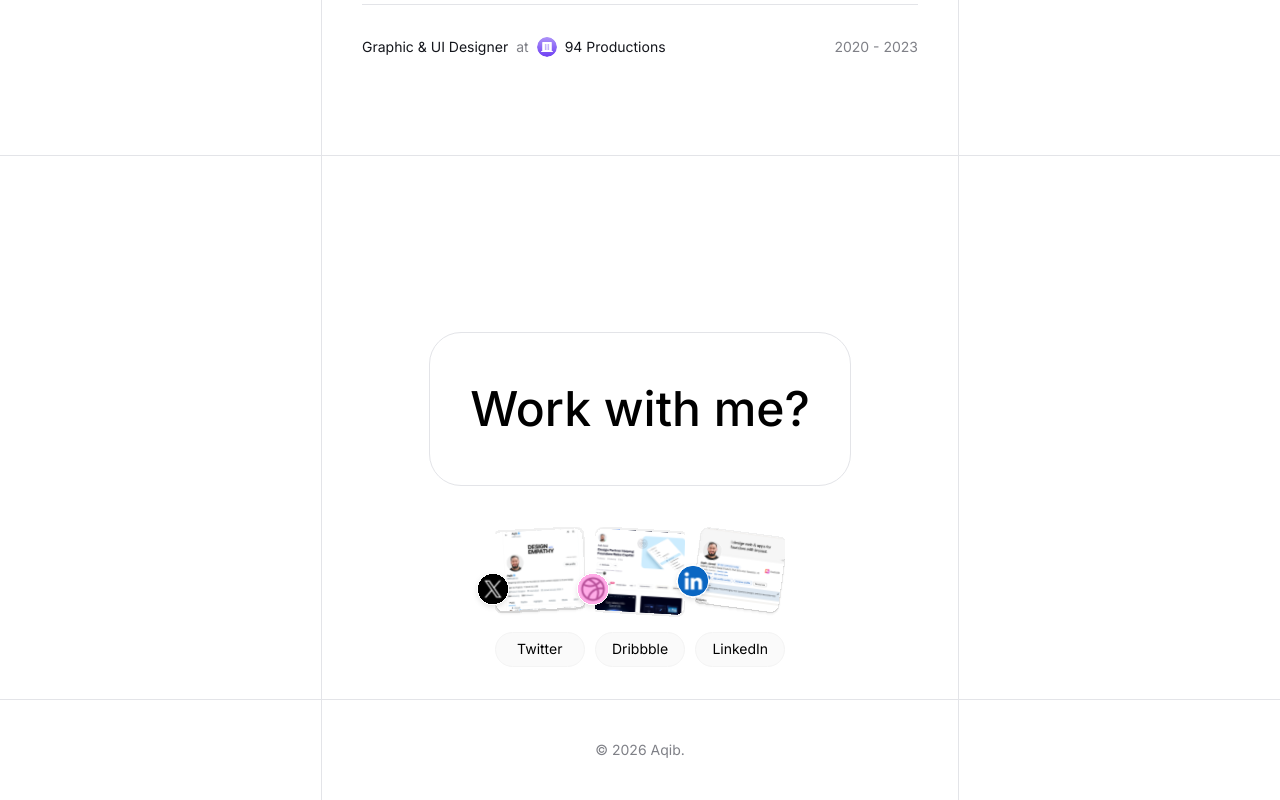
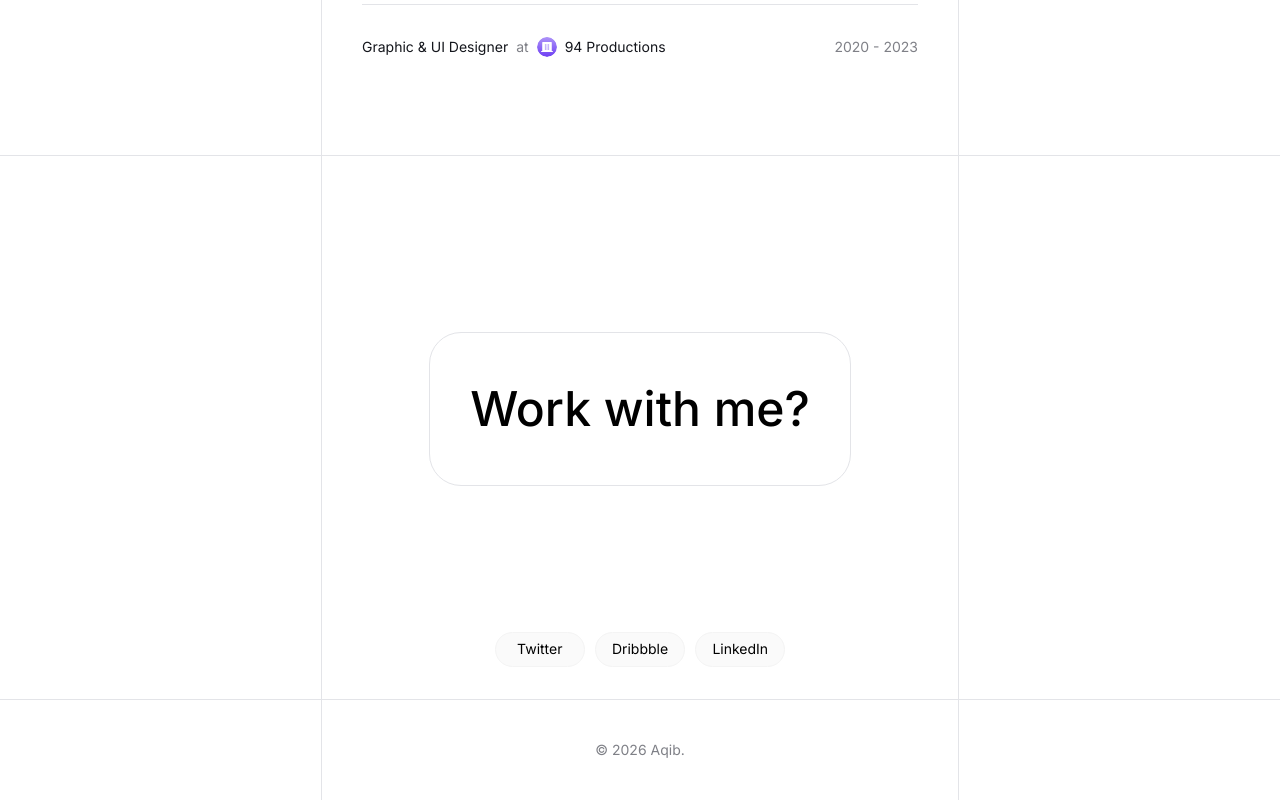
Before and after one commit to devmjkhan-creator/Portfolio, a Next.js app in the folder portfolio/: page / in a window 1280 px wide. Shown: the part 3325-4125 px from the top of the page. Built offline with nearby package versions, Linux system fonts and the light colour scheme.

Commit message:
btn card hidden

```diff
--- a/portfolio/app/components/footer.tsx
+++ b/portfolio/app/components/footer.tsx
@@ -26,7 +26,7 @@ const Footer = () => {
             {/* button1 */}
            <div className='gap-[14.73px] flex flex-col items-center  '>
            <div
-            className='Card relative rounded-lg bg-center object-cover w-22.5 h-22.5 image-rendering-auto overflow-visible'>
+            className='Card relative rounded-lg bg-center object-cover w-22.5 h-22.5 image-rendering-auto overflow-visible opacity-0'>
             <div className='w-full h-full rounded-lg overflow-hidden'>
               <img src="/pictures/twittercard.svg" alt="TwitterCard" className='w-full h-full bg-center object-cover' />
             </div>
@@ -47,7 +47,7 @@ const Footer = () => {
             {/* button2 */}
            <div className='gap-[14.73px] flex flex-col items-center'>
             <div
-             className='Card relative rounded-lg bg-center object-cover w-22.5 h-22.5  image-rendering-auto  overflow-visible '>
+             className='Card relative rounded-lg bg-center object-cover w-22.5 h-22.5  image-rendering-auto  overflow-visible opacity-0'>
                <div className='w-full h-full rounded-lg overflow-hidden'>
                  <img src="/pictures/dribblecard.svg" alt="DribbleCard" className='w-full h-full bg-center object-cover' />
                </div>
@@ -69,7 +69,7 @@ const Footer = () => {
            {/* button3 */}
            <div className='gap-[14.73px] flex flex-col items-center '>
             <div
-             className='Card  relative  rounded-lg bg-center object-cover  image-rendering-auto w-22.5 h-22.5  overflow-visible '>
+             className='Card relative  rounded-lg bg-center object-cover  image-rendering-auto w-22.5 h-22.5  overflow-visible opacity-0'>
                <div className='w-full h-full rounded-lg overflow-hidden'>
                  <img src="/pictures/linkidencard.svg" alt="LinkidenCard" className='w-full h-full bg-center object-cover' />
                </div>
```
